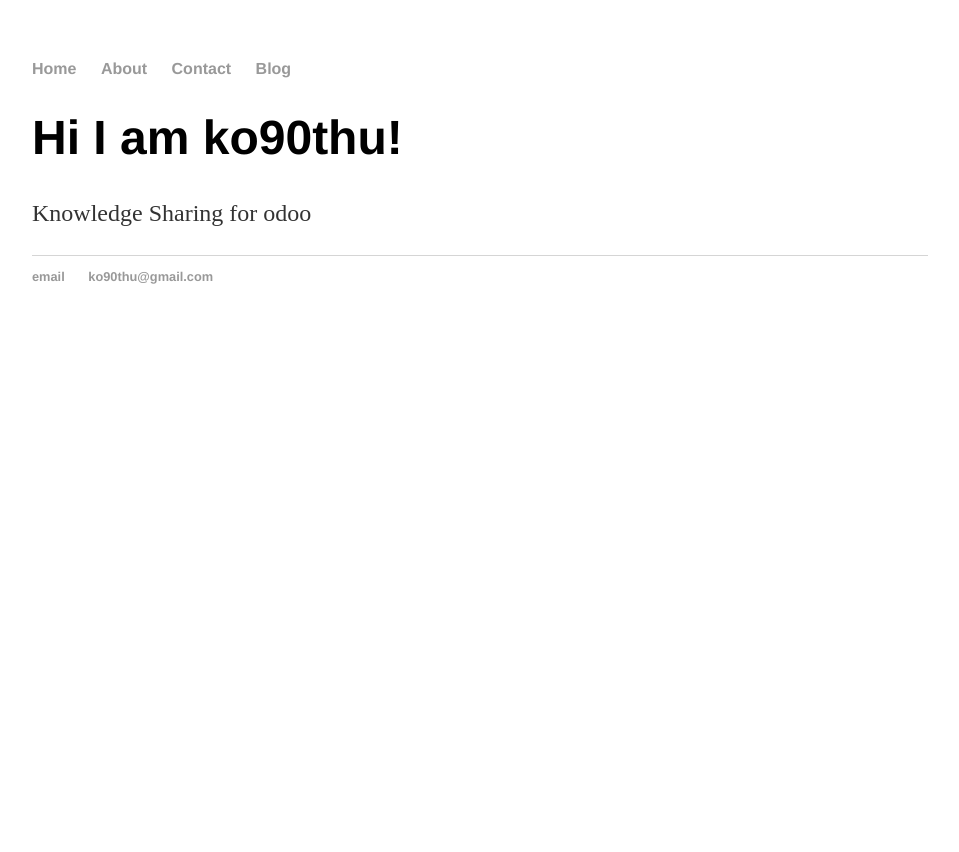
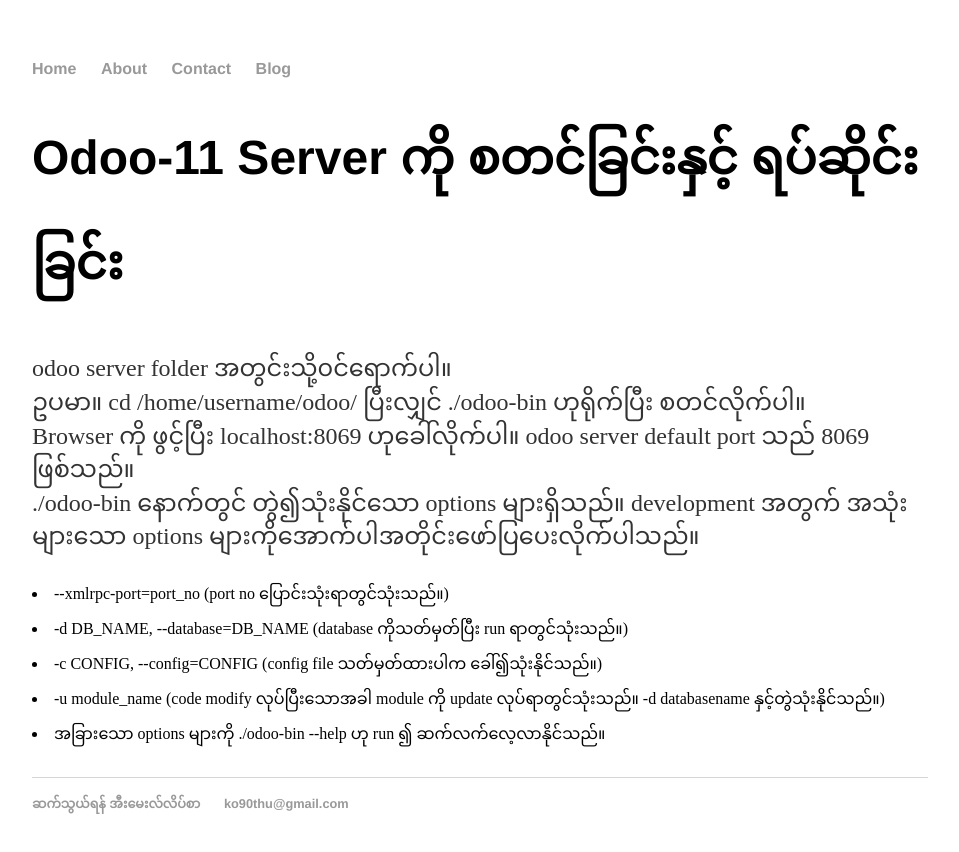
Before and after one commit to ko90thu/ko90thu.github.io, a plain HTML site: page index.html in a window 1280 px wide. Shown: the whole page, without its empty margins (160-1119 px from the left). Before the commit the page ends 800 px from the top, so only its background shows below. Drawn offline with Linux system fonts and the light colour scheme.

Commit message:
[ADD] how to start/stop odoo-server in development

```diff
--- a/index.html
+++ b/index.html
@@ -1,8 +1,8 @@
 <!DOCTYPE html>
 <html>
 	<head>
-		<title>ko90thu</title>
-		<link rel="stylesheet" type="text/css" href="/main.css">
+		<title>ko90thu.github.io</title>
+		<link rel="stylesheet" type="text/css" href="main.css">
 	</head>
 	<body>
 		<nav>
@@ -15,13 +15,25 @@
 		</nav>
 		<div class="container">
     		<div class="blurb">
-        		<h1>Hi I am ko90thu!</h1>
-				<p>Knowledge Sharing for odoo</p>
+        		<h1>Odoo-11 Server ကို စတင်ခြင်းနှင့် ရပ်ဆိုင်းခြင်း </h1>
+				<p>
+                    odoo server folder အတွင်းသို့၀င်ရောက်ပါ။<br/>
+                    ဥပမာ။ cd /home/username/odoo/  ပြီးလျှင် ./odoo-bin ဟုရိုက်ပြီး စတင်လိုက်ပါ။<br/>
+                    Browser ကို ဖွင့်ပြီး localhost:8069 ဟုခေါ်လိုက်ပါ။
+                    odoo server default port သည် 8069 ဖြစ်သည်။<br/>
+                    ./odoo-bin နောက်တွင် တွဲ၍သုံးနိုင်သော options များရှိသည်။ development အတွက် အသုံးများသော options များကိုအောက်ပါအတိုင်းဖော်ပြပေးလိုက်ပါသည်။
+                    <br/>
+                    <li>--xmlrpc-port=port_no (port no ပြောင်းသုံးရာတွင်သုံးသည်။)</li>
+                    <li>-d DB_NAME, --database=DB_NAME (database ကိုသတ်မှတ်ပြီး run ရာတွင်သုံးသည်။)</li>
+                    <li>-c CONFIG, --config=CONFIG (config file သတ်မှတ်ထားပါက ခေါ်၍သုံးနိုင်သည်။)</li>
+                    <li>-u module_name (code modify လုပ်ပြီးသောအခါ module ကို update လုပ်ရာတွင်သုံးသည်။ -d databasename နှင့်တွဲသုံးနိုင်သည်။)</li>
+                    <li>အခြားသော options များကို ./odoo-bin --help ဟု run ၍ ဆက်လက်လေ့လာနိုင်သည်။</li>
+                </p>
     		</div><!-- /.blurb -->
 		</div><!-- /.container -->
 		<footer>
     		<ul>
-        		<li><a href="mailto:ko90thu@gmail.com">email</a></li>
+        		<li><a href="mailto:ko90thu@gmail.com">ဆက်သွယ်ရန် အီးမေးလ်လိပ်စာ</a></li>
         		<li><a href="https://github.com/ko90thu">ko90thu@gmail.com</a></li>
 			</ul>
 		</footer>
```
